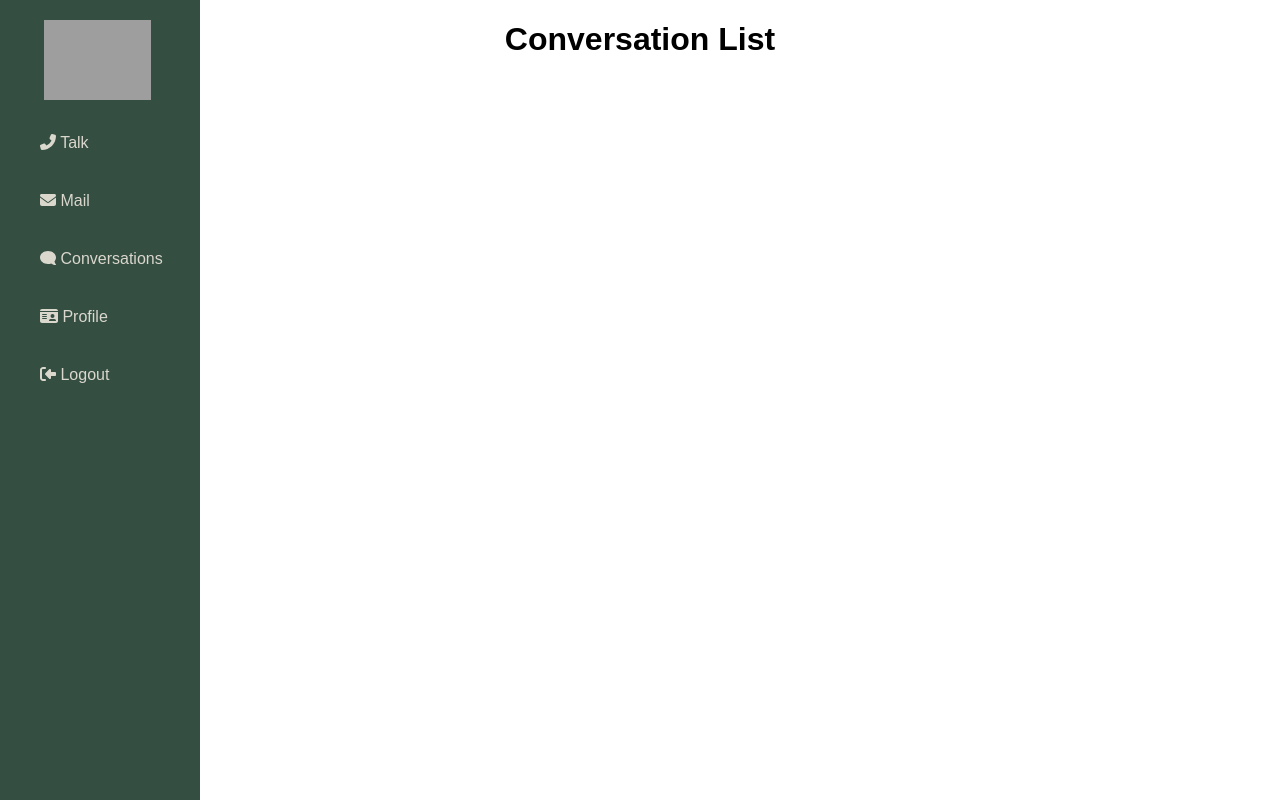
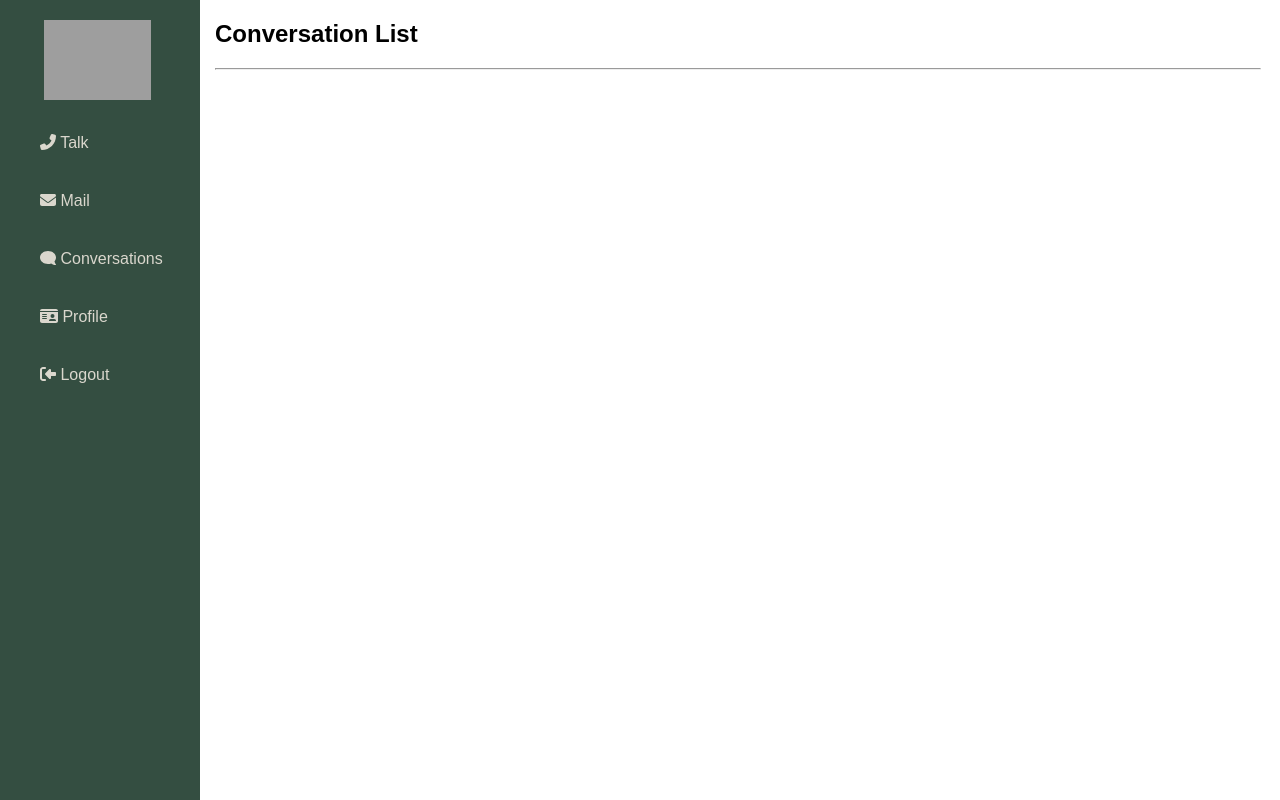
Before and after one commit to benburgos/pandapad-fe, a React (Create React App) app: page / in a window 1280 px wide. Built offline with nearby package versions, Linux system fonts and the light colour scheme; no server answers; grey boxes are pictures that could not be loaded; the HTML template or start-up script is replaced by a standard one.

Commit message:
initial conversation styling

```diff
--- /dev/null
+++ b/public/index.html
@@ -0,0 +1,43 @@
+<!DOCTYPE html>
+<html lang="en">
+  <head>
+    <meta charset="utf-8" />
+    <link rel="icon" href="%PUBLIC_URL%/favicon.ico" />
+    <meta name="viewport" content="width=device-width, initial-scale=1" />
+    <meta name="theme-color" content="#000000" />
+    <meta
+      name="description"
+      content="Web site created using create-react-app"
+    />
+    <link rel="apple-touch-icon" href="%PUBLIC_URL%/logo192.png" />
+    <!--
+      manifest.json provides metadata used when your web app is installed on a
+      user's mobile device or desktop. See https://developers.google.com/web/fundamentals/web-app-manifest/
+    -->
+    <link rel="manifest" href="%PUBLIC_URL%/manifest.json" />
+    <!--
+      Notice the use of %PUBLIC_URL% in the tags above.
+      It will be replaced with the URL of the `public` folder during the build.
+      Only files inside the `public` folder can be referenced from the HTML.
+
+      Unlike "/favicon.ico" or "favicon.ico", "%PUBLIC_URL%/favicon.ico" will
+      work correctly both with client-side routing and a non-root public URL.
+      Learn how to configure a non-root public URL by running `npm run build`.
+    -->
+    <title>React App</title>
+  </head>
+  <body>
+    <noscript>You need to enable JavaScript to run this app.</noscript>
+    <div id="root"></div>
+    <!--
+      This HTML file is a template.
+      If you open it directly in the browser, you will see an empty page.
+
+      You can add webfonts, meta tags, or analytics to this file.
+      The build step will place the bundled scripts into the <body> tag.
+
+      To begin the development, run `npm start` or `yarn start`.
+      To create a production bundle, use `npm run build` or `yarn build`.
+    -->
+  </body>
+</html>
--- /dev/null
+++ b/src/routes/conversation.css
@@ -0,0 +1,9 @@
+.conversation-box {
+    text-align: left;
+    margin-left: 215px;
+}
+
+.conversation-box hr {
+    width: 98%;
+    margin-right: 20px;
+}
--- a/src/routes/conversation.js
+++ b/src/routes/conversation.js
@@ -1,7 +1,17 @@
+import './conversation.css'
+
 export default function Conversation() {
-    return (
-        <div>
-            <h1>Conversation List</h1>
-        </div>
-    )
+  return (
+    <div className='conversation-box'>
+      <div className="header">
+        <h2>Conversation List</h2>
+      </div>
+
+      <hr />
+
+      <div className='conversation-list'>
+
+      </div>
+    </div>
+  );
 }
```
Also changed, not shown: public/css/converstaion.css (deleted).
